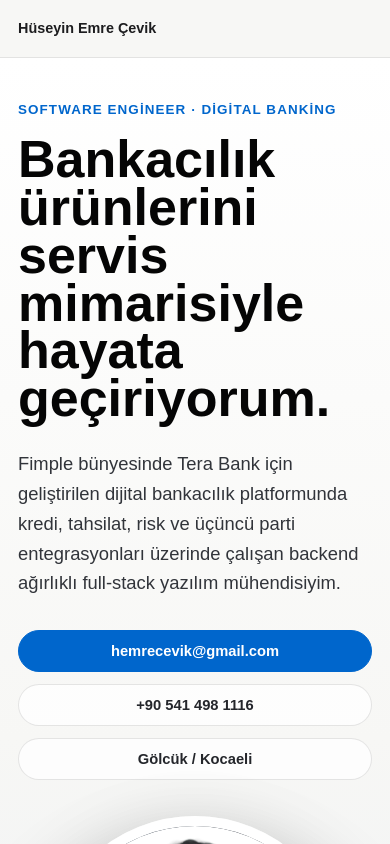
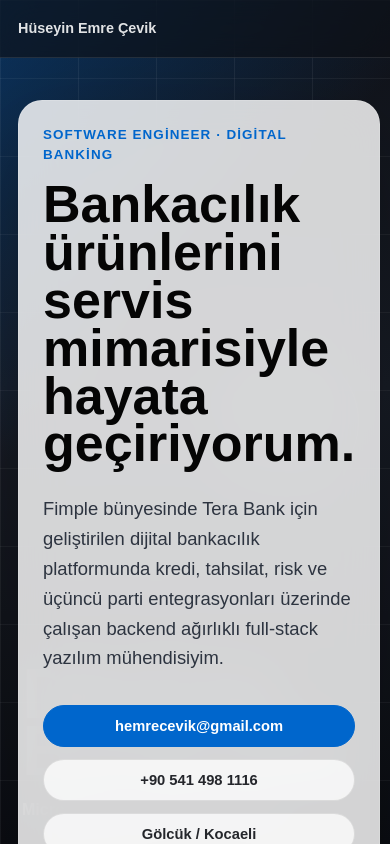
Before and after one commit to cvkgameplay-lab/HuseyinEmreCevikCV.Web, a Next.js app: page / in a window 390 px wide. Shown: the top 844 px of the page. Built offline with nearby package versions, Linux system fonts and the light colour scheme.

Commit message:
Use fixed background scroll scenes

```diff
--- a/app/globals.css
+++ b/app/globals.css
@@ -28,7 +28,7 @@ html {
 
 body {
   margin: 0;
-  background: var(--paper);
+  background: #0d0f14;
   color: var(--ink);
   font-family: Arial, Helvetica, sans-serif;
 }
@@ -39,7 +39,52 @@ a {
 }
 
 .site {
+  position: relative;
   min-height: 100vh;
+}
+
+.fixed-stage {
+  position: fixed;
+  inset: 0;
+  z-index: -1;
+  padding: clamp(22px, 5vw, 72px);
+  display: grid;
+  align-content: end;
+  background:
+    linear-gradient(90deg, rgba(255, 255, 255, 0.06) 1px, transparent 1px),
+    linear-gradient(180deg, rgba(255, 255, 255, 0.05) 1px, transparent 1px),
+    linear-gradient(135deg, rgba(0, 102, 204, 0.38), transparent 38%),
+    linear-gradient(180deg, #10131a 0%, #171b24 46%, #0b0d12 100%);
+  background-size: 78px 78px, 78px 78px, auto, auto;
+  color: rgba(255, 255, 255, 0.13);
+  overflow: hidden;
+}
+
+.fixed-stage::before {
+  content: "";
+  position: absolute;
+  right: clamp(18px, 8vw, 130px);
+  top: 50%;
+  width: min(38vw, 520px);
+  aspect-ratio: 1;
+  transform: translateY(-50%);
+  border: 1px solid rgba(255, 255, 255, 0.12);
+  border-radius: 50%;
+  background: rgba(255, 255, 255, 0.03);
+}
+
+.fixed-stage span {
+  max-width: 1100px;
+  font-size: clamp(4.4rem, 15vw, 15rem);
+  line-height: 0.82;
+  font-weight: 900;
+  text-transform: uppercase;
+}
+
+.fixed-stage strong {
+  margin-top: 18px;
+  color: rgba(255, 255, 255, 0.28);
+  font-size: clamp(1rem, 2vw, 1.45rem);
 }
 
 .topbar {
@@ -51,13 +96,13 @@ a {
   display: flex;
   align-items: center;
   justify-content: space-between;
-  border-bottom: 1px solid rgba(5, 5, 5, 0.08);
-  background: rgba(247, 247, 245, 0.86);
+  border-bottom: 1px solid rgba(255, 255, 255, 0.1);
+  background: rgba(13, 15, 20, 0.62);
   backdrop-filter: blur(18px);
 }
 
 .topbar a {
-  color: #1d1d1f;
+  color: rgba(255, 255, 255, 0.88);
   font-size: 0.9rem;
   font-weight: 700;
 }
@@ -75,10 +120,29 @@ a {
   grid-template-columns: minmax(0, 1fr) minmax(320px, 0.55fr);
   gap: clamp(36px, 6vw, 86px);
   align-items: center;
-  background:
-    linear-gradient(180deg, #ffffff 0%, #f7f7f5 58%, #eceff3 100%);
   scroll-snap-align: start;
   scroll-snap-stop: always;
+}
+
+.screen-card {
+  width: min(1180px, 100%);
+  margin: 0 auto;
+  border: 1px solid rgba(255, 255, 255, 0.14);
+  border-radius: clamp(24px, 4vw, 42px);
+  background: rgba(255, 255, 255, 0.82);
+  box-shadow: 0 34px 90px rgba(0, 0, 0, 0.24);
+  backdrop-filter: blur(22px);
+}
+
+.hero-card,
+.focus-screen,
+.stack-card,
+.education-card {
+  padding: clamp(24px, 5vw, 58px);
+  display: grid;
+  grid-template-columns: minmax(0, 1fr) minmax(280px, 0.52fr);
+  gap: clamp(28px, 5vw, 74px);
+  align-items: center;
 }
 
 .hero-copy {
@@ -112,7 +176,7 @@ h1 {
 .hero-copy > p:not(.eyebrow) {
   max-width: 780px;
   margin-bottom: 32px;
-  color: #31343a;
+  color: #2d3440;
   font-size: clamp(1.15rem, 2vw, 1.55rem);
   line-height: 1.62;
 }
@@ -165,9 +229,7 @@ h1 {
   left: 50%;
   transform: translate(-50%, -50%);
   border-radius: 50%;
-  background:
-    linear-gradient(145deg, rgba(0, 102, 204, 0.18), transparent 42%),
-    #111318;
+  background: #111318;
   box-shadow: 0 34px 90px rgba(5, 5, 5, 0.22);
 }
 
@@ -252,7 +314,7 @@ h2 {
 }
 
 .focus-card {
-  min-height: 420px;
+  min-height: 360px;
   padding: clamp(28px, 5vw, 52px);
   display: grid;
   align-content: end;
@@ -306,8 +368,7 @@ h2 {
   min-height: calc(100vh - 58px);
   padding: clamp(54px, 7vw, 90px) clamp(20px, 5vw, 72px);
   display: grid;
-  grid-template-columns: repeat(3, minmax(0, 1fr));
-  gap: 18px;
+  grid-template-columns: 1fr;
   align-content: center;
   scroll-snap-align: start;
   scroll-snap-stop: always;
@@ -316,6 +377,13 @@ h2 {
   animation: panel-reveal both ease;
   animation-timeline: --panel;
   animation-range: entry 8% cover 34%;
+}
+
+.impact-grid {
+  padding: clamp(18px, 3vw, 28px);
+  display: grid;
+  grid-template-columns: repeat(3, minmax(0, 1fr));
+  gap: 18px;
 }
 
 .impact-section article {
@@ -340,7 +408,6 @@ h2 {
 }
 
 .experience-section {
-  background: #111318;
   color: white;
 }
 
@@ -352,11 +419,9 @@ h2 {
   min-height: calc(100vh - 58px);
   padding: clamp(54px, 7vw, 90px) clamp(20px, 5vw, 72px);
   display: grid;
-  grid-template-columns: minmax(180px, 0.32fr) minmax(0, 1fr);
-  gap: clamp(28px, 6vw, 96px);
+  grid-template-columns: 1fr;
   align-items: center;
-  color: white;
-  background: #111318;
+  color: var(--ink);
   scroll-snap-align: start;
   scroll-snap-stop: always;
   view-timeline-name: --panel;
@@ -366,16 +431,23 @@ h2 {
   animation-range: entry 8% cover 34%;
 }
 
-.experience-slide.current {
-  background:
-    radial-gradient(circle at 80% 20%, rgba(0, 102, 204, 0.28), transparent 34%),
-    #111318;
+.intro-screen {
+  padding: clamp(28px, 5vw, 60px);
+  color: var(--ink);
+}
+
+.slide-card {
+  padding: clamp(26px, 5vw, 60px);
+  display: grid;
+  grid-template-columns: minmax(180px, 0.32fr) minmax(0, 1fr);
+  gap: clamp(28px, 6vw, 96px);
+  align-items: center;
 }
 
 .slide-meta {
   display: grid;
   gap: 8px;
-  color: #aeb6c2;
+  color: var(--muted);
   font-size: 0.95rem;
   font-weight: 800;
 }
@@ -387,7 +459,7 @@ h2 {
 .slide-copy ul {
   margin: 0;
   padding-left: 20px;
-  color: #e8ebef;
+  color: #2d3440;
   font-size: clamp(1rem, 1.45vw, 1.18rem);
   line-height: 1.65;
 }
@@ -397,11 +469,7 @@ h2 {
 }
 
 .stack-section {
-  display: grid;
-  grid-template-columns: minmax(0, 0.9fr) minmax(300px, 0.85fr);
-  gap: clamp(28px, 5vw, 70px);
-  align-items: center;
-  background: white;
+  background: transparent;
 }
 
 .skill-cloud {
@@ -411,11 +479,7 @@ h2 {
 }
 
 .education-section {
-  display: grid;
-  grid-template-columns: minmax(0, 1fr) minmax(290px, 0.5fr);
-  gap: 32px;
-  align-items: end;
-  background: var(--paper);
+  background: transparent;
 }
 
 .education-section h2 {
@@ -481,11 +545,15 @@ h2 {
   }
 
   .hero,
+  .hero-card,
   .focus-grid,
-  .stack-section,
-  .education-section,
+  .focus-screen,
+  .stack-card,
+  .education-card,
+  .slide-card,
   .experience-slide,
-  .impact-section {
+  .impact-section,
+  .impact-grid {
     grid-template-columns: 1fr;
   }
 
--- a/app/page.tsx
+++ b/app/page.tsx
@@ -104,6 +104,11 @@ const impactAreas = [
 export default function Home() {
   return (
     <main className="site">
+      <div className="fixed-stage" aria-hidden="true">
+        <span>Digital Banking</span>
+        <strong>Microservices · API · Risk · Credit</strong>
+      </div>
+
       <nav className="topbar" aria-label="Sayfa bölümleri">
         <a href="#home">Hüseyin Emre Çevik</a>
         <div>
@@ -114,7 +119,8 @@ export default function Home() {
         </div>
       </nav>
 
-      <section className="hero" id="home">
+      <section className="hero snap-panel" id="home">
+        <div className="screen-card hero-card">
           <div className="hero-copy">
             <p className="eyebrow">Software Engineer · Digital Banking</p>
             <h1>Bankacılık ürünlerini servis mimarisiyle hayata geçiriyorum.</h1>
@@ -137,9 +143,11 @@ export default function Home() {
               <strong>Fimple · Tera Bank platformu</strong>
             </div>
           </div>
+        </div>
       </section>
 
-      <section className="focus-section" id="now">
+      <section className="focus-section snap-panel" id="now">
+        <div className="screen-card focus-screen">
           <div className="section-intro">
             <p className="eyebrow">Şu an</p>
             <h2>Fimple’da dijital bankacılık platformu geliştiriyorum.</h2>
@@ -161,19 +169,22 @@ export default function Home() {
               ))}
             </div>
           </div>
+        </div>
       </section>
 
-      <section className="impact-section">
+      <section className="impact-section snap-panel">
+        <div className="screen-card impact-grid">
           {impactAreas.map((area) => (
             <article key={area.title}>
               <h3>{area.title}</h3>
               <p>{area.text}</p>
             </article>
           ))}
+        </div>
       </section>
 
       <section className="experience-section snap-panel" id="experience">
-        <div className="section-intro compact">
+        <div className="screen-card intro-screen section-intro compact">
           <p className="eyebrow">Deneyim</p>
           <h2>Finansal servislerden operasyonel iş uygulamalarına.</h2>
         </div>
@@ -184,6 +195,7 @@ export default function Home() {
           className={`experience-slide snap-panel ${job.tone}`}
           key={`${job.company}-${job.period}`}
         >
+          <div className="screen-card slide-card">
             <div className="slide-meta">
               <span>{job.period}</span>
               <span>{job.place}</span>
@@ -197,10 +209,12 @@ export default function Home() {
                 ))}
               </ul>
             </div>
+          </div>
         </section>
       ))}
 
-      <section className="stack-section" id="stack">
+      <section className="stack-section snap-panel" id="stack">
+        <div className="screen-card stack-card">
           <div>
             <p className="eyebrow">Teknik set</p>
             <h2>.NET, mikro servisler ve bankacılık domainleri çevresinde.</h2>
@@ -210,9 +224,11 @@ export default function Home() {
               <span key={skill}>{skill}</span>
             ))}
           </div>
+        </div>
       </section>
 
-      <section className="education-section">
+      <section className="education-section snap-panel">
+        <div className="screen-card education-card">
           <div>
             <p className="eyebrow">Eğitim</p>
             <h2>Konya Teknik Üniversitesi</h2>
@@ -223,6 +239,7 @@ export default function Home() {
             <span>Türkçe, İngilizce</span>
             <span>Askerlik tamamlandı · B sınıfı ehliyet</span>
           </div>
+        </div>
       </section>
     </main>
   );
```
Also changed, not shown: 1 other file (tests, documents, lock files or other folders). Lines whose indentation alone changed are shown as unchanged.
